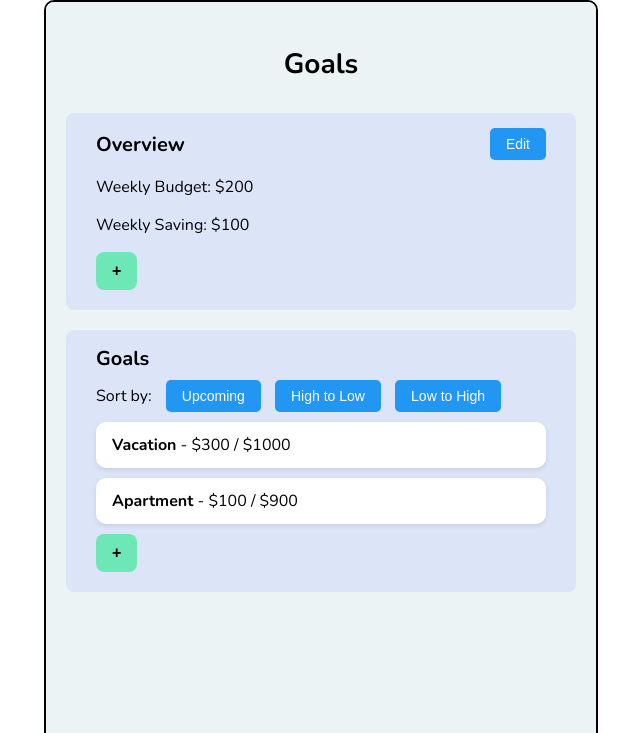
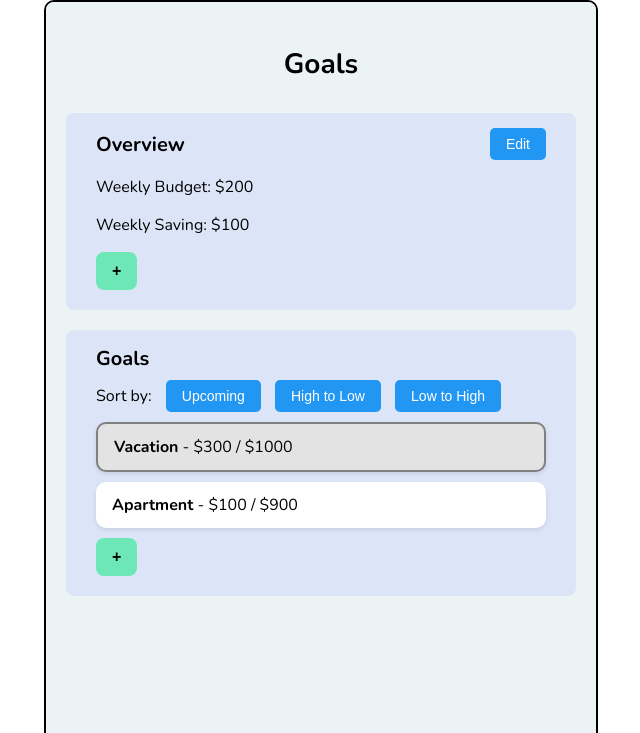
Before and after one commit to PaoPao793/budgetapp, a plain HTML site: page prototype_tabs/goals.html in a window 1280 px wide. In both pictures the pointer is over the element 640 px from the left and 445 px from the top of the page. Shown: the top 733 px of the page, without its empty margins (319-959 px from the left). Drawn offline with nearby package versions, Linux system fonts and the light colour scheme.

Commit message:
collapsible goal card styling update

```diff
--- a/goals_styles.css
+++ b/goals_styles.css
@@ -4,6 +4,13 @@
 .goal-card.collapsible {
     cursor: pointer;
     transition: all 0.3s ease;
+}
+
+.goal-card.collapsible:hover {
+    background-color: rgb(227, 227, 227);
+    border-width: 2px;
+    border-color: gray;
+    border-style: solid;
 }
 
 .goal-summary {
```
